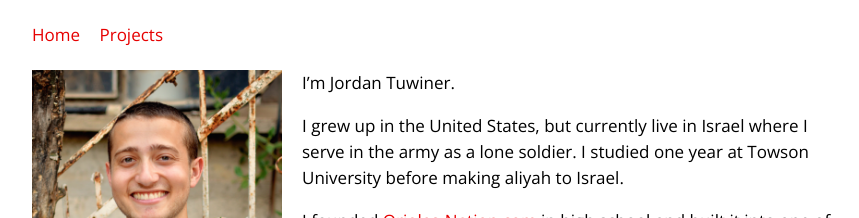
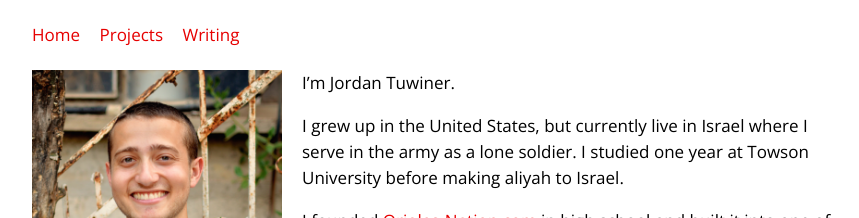
Before and after one commit to johnrlive/jt-com, a Jekyll site: the page built from index.html, in a window 1280 px wide. Shown: the top 218 px of the page, without its empty margins (208-1067 px from the left). Built offline with Jekyll 4.4.1, drawn with Linux system fonts in a browser that asks for light colours.

Commit message:
Add writing to menu

```diff
--- a/_includes/head.html
+++ b/_includes/head.html
@@ -22,6 +22,7 @@
 			<ul class="menu">
 				<li><a href="/">Home</a></li>
 				<li><a href="/projects/">Projects</a></li>
+				<li><a href="/writing/">Writing</a></li>
 			</ul>
 		</nav>
 	</header>
```
